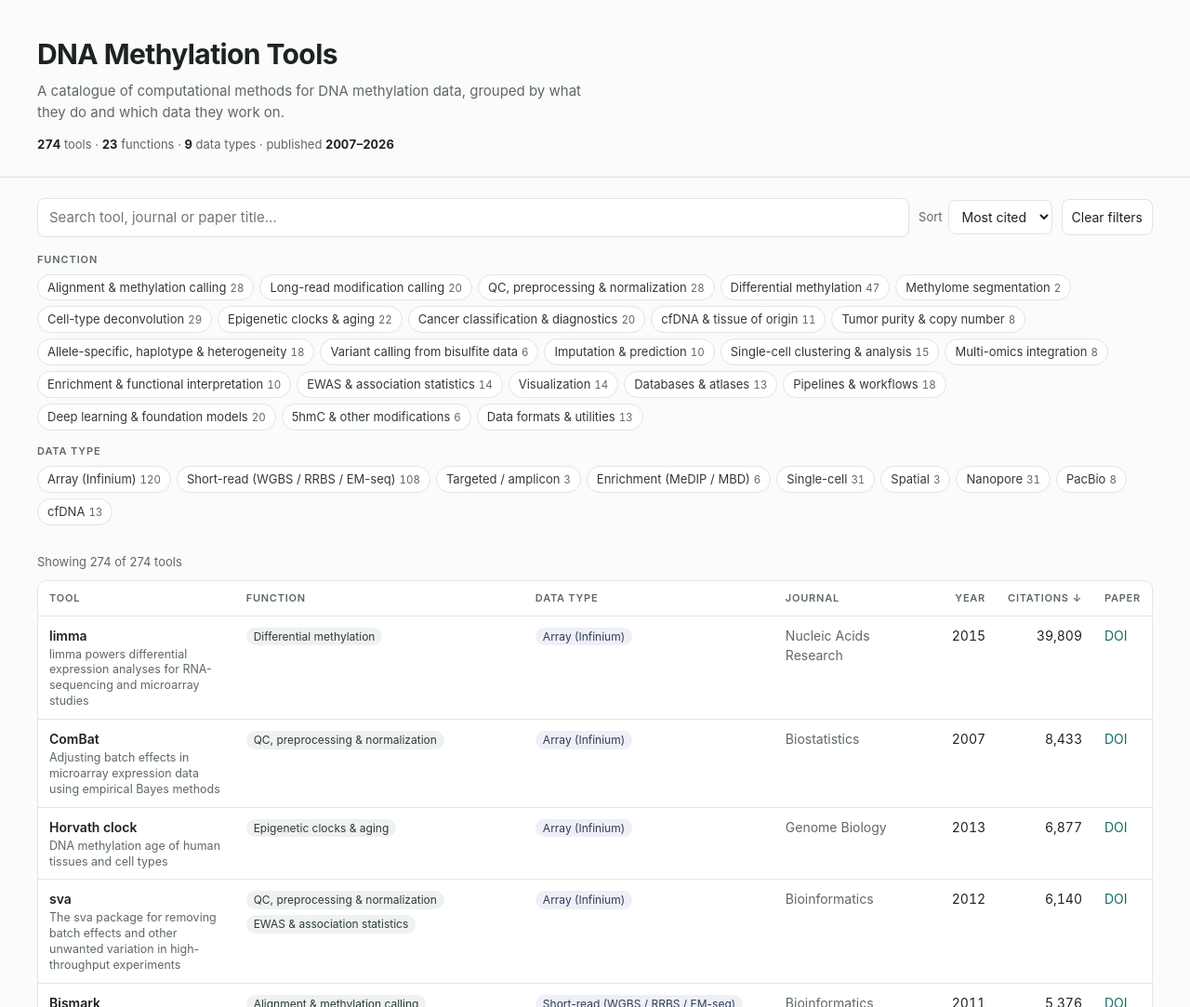
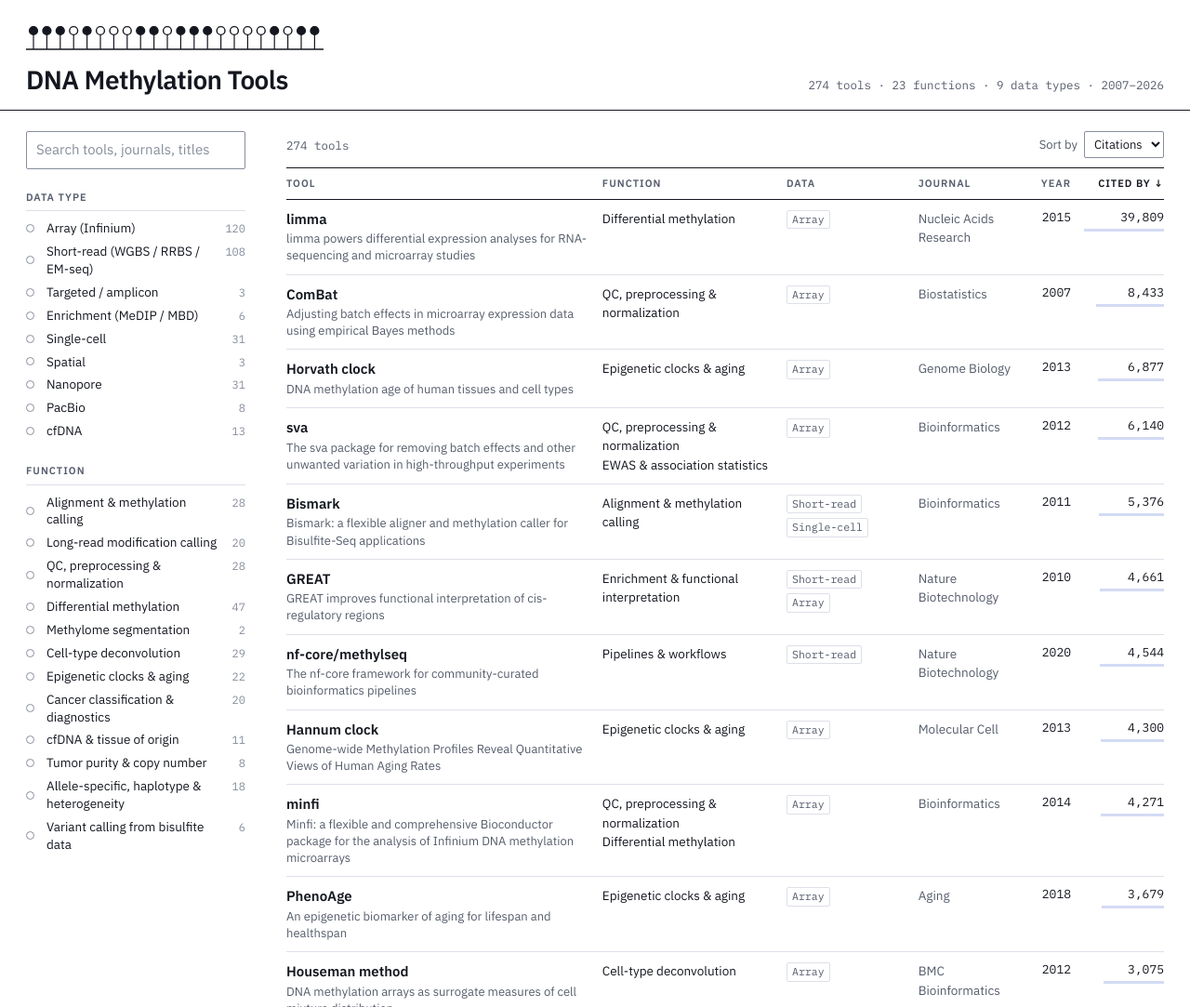
Before and after one commit to Hongxiang2023/awesome-methylation-tools, a plain HTML site: page index.html in a window 1280 px wide. Shown: the top 1083 px of the page at 93% size. Drawn offline with Linux system fonts and the light colour scheme.

Commit message:
Redesign site as a reference catalogue; drop intro blurbs
Facet sidebar replaces the chip clouds, ruled table with citation
bars, IBM Plex type, CpG lollipop masthead.

Co-Authored-By: Claude Fable 5.2 <noreply@anthropic.com>

```diff
--- a/assets/app.js
+++ b/assets/app.js
@@ -5,13 +5,18 @@
   var state = { q: "", sort: "citations", functions: new Set(), platforms: new Set() };
   var $ = function (id) { return document.getElementById(id); };
 
+  // Short labels for the data-type column; full names appear in the sidebar and on hover.
+  var SHORT = { array: "Array", bs: "Short-read", targeted: "Targeted", enrich: "Enrichment", sc: "Single-cell",
+                spatial: "Spatial", ont: "Nanopore", pacbio: "PacBio", cfdna: "cfDNA" };
+  var maxLog = Math.log10(1 + Math.max.apply(null, tools.map(function (t) { return t.citations || 0; })));
+
   function esc(s) {
     return String(s == null ? "" : s).replace(/[&<>"']/g, function (c) {
       return { "&": "&amp;", "<": "&lt;", ">": "&gt;", '"': "&quot;", "'": "&#39;" }[c];
     });
   }
 
-  // Within a group, selected chips are OR-ed; the two groups are AND-ed.
+  // Within a group, selected facets are OR-ed; the two groups are AND-ed.
   function matches(t) {
     var hit = function (sel, vals) {
       if (!sel.size) return true;
@@ -29,16 +34,17 @@
     return (b[k] || 0) - (a[k] || 0) || a.name.localeCompare(b.name);
   }
 
-  function buildChips(kind) {
+  function buildFacets(kind) {
     var box = $("f-" + kind), counts = {};
     tools.forEach(function (t) { t[kind].forEach(function (v) { counts[v] = (counts[v] || 0) + 1; }); });
     Object.keys(vocab[kind]).forEach(function (key) {
       if (!counts[key]) return;
       var b = document.createElement("button");
       b.type = "button";
-      b.className = "chip";
+      b.className = "facet";
       b.setAttribute("aria-pressed", "false");
-      b.innerHTML = esc(vocab[kind][key]) + '<span class="n">' + counts[key] + "</span>";
+      b.innerHTML = '<span class="dot"></span><span class="lbl">' + esc(vocab[kind][key]) +
+        '</span><span class="n">' + counts[key] + "</span>";
       b.addEventListener("click", function () {
         var on = state[kind].has(key);
         if (on) state[kind].delete(key); else state[kind].add(key);
@@ -50,37 +56,64 @@
   }
 
   function row(t) {
-    var name = t.url ? '<a href="' + esc(t.url) + '" target="_blank" rel="noopener">' + esc(t.name) + "</a>" : esc(t.name);
-    var tags = function (kind, cls) {
-      return t[kind].map(function (v) {
-        return '<span class="tag ' + cls + '">' + esc(vocab[kind][v] || v) + "</span>";
-      }).join("");
-    };
-    var paper = t.doi
-      ? '<a href="https://doi.org/' + esc(t.doi) + '" target="_blank" rel="noopener">DOI</a>'
-      : '<span title="No publication; see the tool link">—</span>';
+    var name = t.url
+      ? '<a class="name" href="' + esc(t.url) + '" target="_blank" rel="noopener">' + esc(t.name) + "</a>"
+      : '<span class="name">' + esc(t.name) + "</span>";
+    var title = "";
+    if (t.title) {
+      title = t.doi
+        ? '<a class="title" href="https://doi.org/' + esc(t.doi) + '" target="_blank" rel="noopener">' + esc(t.title) + "</a>"
+        : '<span class="title">' + esc(t.title) + "</span>";
+    }
+    var fns = t.functions.map(function (v) { return "<span>" + esc(vocab.functions[v] || v) + "</span>"; }).join("");
+    var plats = t.platforms.map(function (v) {
+      return '<span class="plat" title="' + esc(vocab.platforms[v] || v) + '">' + esc(SHORT[v] || v) + "</span>";
+    }).join("");
+    var cites = "–";
+    if (t.citations != null) {
+      var w = Math.round(100 * Math.log10(1 + t.citations) / maxLog);
+      cites = t.citations.toLocaleString("en-US") + '<span class="bar" style="width:' + w + '%"></span>';
+    }
     return "<tr>" +
-      '<td class="name">' + name + (t.title ? "<small>" + esc(t.title) + "</small>" : "") + "</td>" +
-      "<td>" + tags("functions", "f") + "</td>" +
-      "<td>" + tags("platforms", "p") + "</td>" +
-      '<td class="journal">' + esc(t.journal || "—") + "</td>" +
-      '<td class="num" data-label="Year">' + (t.year || "—") + "</td>" +
-      '<td class="num" data-label="Citations">' + (t.citations == null ? "—" : t.citations.toLocaleString("en-US")) + "</td>" +
-      "<td>" + paper + "</td></tr>";
+      '<td class="tool">' + name + title + "</td>" +
+      '<td class="fn">' + fns + "</td>" +
+      '<td class="data">' + plats + "</td>" +
+      '<td class="journal">' + esc(t.journal || "–") + "</td>" +
+      '<td class="num">' + (t.year || "–") + "</td>" +
+      '<td class="num cites">' + cites + "</td></tr>";
   }
 
   function render() {
     var list = tools.filter(matches).sort(sorter);
+    var active = state.functions.size + state.platforms.size;
     document.querySelector("#tools tbody").innerHTML = list.map(row).join("");
-    $("count").textContent = "Showing " + list.length + " of " + tools.length + " tools";
+    $("count").textContent = list.length === tools.length
+      ? tools.length + " tools"
+      : list.length + " of " + tools.length + " tools";
     $("empty").hidden = list.length > 0;
+    $("reset").hidden = !(active || state.q);
+    $("nactive").textContent = active ? "(" + active + ")" : "";
     document.querySelectorAll("th[data-sort]").forEach(function (th) {
       th.classList.toggle("active", th.dataset.sort === state.sort);
     });
   }
 
-  buildChips("functions");
-  buildChips("platforms");
+  // Masthead motif: a CpG lollipop track, the way bisulfite reads are usually drawn.
+  function lollipops() {
+    var pattern = "1110100011011100001011", out = '<line x1="0" y1="27" x2="320" y2="27" stroke="currentColor" stroke-width="1.5"/>';
+    for (var i = 0; i < pattern.length; i++) {
+      var x = 8 + i * 14.4, on = pattern[i] === "1";
+      out += '<line x1="' + x + '" y1="27" x2="' + x + '" y2="11" stroke="currentColor" stroke-width="1.2"/>' +
+        '<circle cx="' + x + '" cy="7" r="4.4" stroke="currentColor" stroke-width="1.4" fill="' +
+        (on ? "currentColor" : "none") + '"/>';
+    }
+    $("lollipops").innerHTML = out;
+  }
+
+  lollipops();
+  buildFacets("platforms");
+  buildFacets("functions");
+  if (window.matchMedia && window.matchMedia("(max-width: 900px)").matches) $("filters").removeAttribute("open");
 
   $("q").addEventListener("input", function (e) { state.q = e.target.value.trim().toLowerCase(); render(); });
   $("sort").addEventListener("change", function (e) { state.sort = e.target.value; render(); });
@@ -90,18 +123,17 @@
   $("reset").addEventListener("click", function () {
     state.q = ""; state.functions.clear(); state.platforms.clear();
     $("q").value = "";
-    document.querySelectorAll(".chip").forEach(function (c) { c.setAttribute("aria-pressed", "false"); });
+    document.querySelectorAll(".facet").forEach(function (c) { c.setAttribute("aria-pressed", "false"); });
     render();
   });
 
   var years = tools.map(function (t) { return t.year; }).filter(Boolean);
-  $("stats").innerHTML = "<b>" + tools.length + "</b> tools · <b>" + Object.keys(vocab.functions).length +
-    "</b> functions · <b>" + Object.keys(vocab.platforms).length + "</b> data types · published <b>" +
-    Math.min.apply(null, years) + "–" + Math.max.apply(null, years) + "</b>";
+  $("stats").textContent = tools.length + " tools · " + Object.keys(vocab.functions).length + " functions · " +
+    Object.keys(vocab.platforms).length + " data types · " + Math.min.apply(null, years) + "–" + Math.max.apply(null, years);
   $("updated").textContent = "Last refreshed " + D.updated + ".";
   $("reviews").innerHTML = D.reviews.map(function (r) {
-    return '<li><a href="https://doi.org/' + esc(r.doi) + '" target="_blank" rel="noopener">' + esc(r.title) +
-      "</a><br><span>" + esc(r.scope) + " · " + esc(r.journal) + " " + r.year + "</span></li>";
+    return '<li><span class="scope">' + esc(r.scope) + '</span><a href="https://doi.org/' + esc(r.doi) +
+      '" target="_blank" rel="noopener">' + esc(r.title) + '</a><span class="src">' + esc(r.journal) + " " + r.year + "</span></li>";
   }).join("");
 
   render();
--- a/assets/style.css
+++ b/assets/style.css
@@ -1,118 +1,166 @@
+/* Layout: a reference catalogue. Facet sidebar on the left, one ruled table on the right. */
 :root {
-  --bg: #fbfbf9;
-  --panel: #ffffff;
-  --ink: #1c2321;
-  --muted: #5d6966;
-  --line: #e1e5e2;
-  --accent: #0f6e63;
-  --accent-ink: #ffffff;
-  --chip: #eef2f0;
-  --chip-ink: #2f3b38;
-  --plat: #eef0f7;
-  --plat-ink: #333b5c;
+  --bg: #ffffff;
+  --ink: #14171f;
+  --muted: #555c6b;
+  --faint: #878e9c;
+  --line: #dde0e7;
+  --wash: #f3f4f8;
+  --accent: #1d3fa8;
+  --bar: #d3dbf4;
+  --sans: "IBM Plex Sans", "Helvetica Neue", Arial, sans-serif;
+  --mono: "IBM Plex Mono", ui-monospace, Menlo, Consolas, monospace;
 }
 @media (prefers-color-scheme: dark) {
   :root {
-    --bg: #131716;
-    --panel: #1a201e;
-    --ink: #e7ecea;
-    --muted: #9aa7a3;
-    --line: #2b3431;
-    --accent: #4fc3b3;
-    --accent-ink: #06211d;
-    --chip: #242d2a;
-    --chip-ink: #cfd9d6;
-    --plat: #252a3d;
-    --plat-ink: #c9cfee;
+    --bg: #0f1218;
+    --ink: #e6e8ee;
+    --muted: #a3aab8;
+    --faint: #717989;
+    --line: #272c38;
+    --wash: #171b24;
+    --accent: #93abff;
+    --bar: #2a3663;
+    color-scheme: dark;
   }
 }
+
 * { box-sizing: border-box; }
-body {
-  margin: 0;
-  background: var(--bg);
-  color: var(--ink);
-  font: 15px/1.5 -apple-system, BlinkMacSystemFont, "Segoe UI", Roboto, Helvetica, Arial, sans-serif;
+html { -webkit-text-size-adjust: 100%; }
+body { margin: 0; background: var(--bg); color: var(--ink); font: 15px/1.5 var(--sans); }
+a { color: inherit; text-decoration: underline; text-decoration-color: var(--line); text-underline-offset: 3px; }
+a:hover { color: var(--accent); text-decoration-color: currentColor; }
+code { font: 0.9em var(--mono); }
+:focus-visible { outline: 2px solid var(--accent); outline-offset: 2px; }
+.wrap { max-width: 1400px; margin: 0 auto; padding: 0 28px; }
+
+/* Masthead */
+.masthead { border-bottom: 1px solid var(--ink); padding: 26px 0 16px; }
+.lollipops { display: block; width: 320px; max-width: 100%; height: auto; color: var(--ink); margin-bottom: 14px; }
+.titlebar { display: flex; flex-wrap: wrap; align-items: baseline; justify-content: space-between; gap: 6px 32px; }
+h1 { margin: 0; font-size: 28px; font-weight: 600; letter-spacing: -0.02em; line-height: 1.15; }
+.stats { margin: 0; font: 12.5px var(--mono); color: var(--muted); }
+
+/* Two-column layout */
+.layout { display: grid; grid-template-columns: 236px minmax(0, 1fr); gap: 44px; align-items: start; }
+.side { position: sticky; top: 0; max-height: 100vh; overflow-y: auto; padding: 22px 0 28px; }
+main { min-width: 0; padding: 22px 0 56px; }
+
+#q {
+  width: 100%; padding: 8px 10px; font: inherit; color: var(--ink); background: var(--bg);
+  border: 1px solid var(--faint); border-radius: 2px;
 }
-a { color: var(--accent); text-decoration: none; }
-a:hover { text-decoration: underline; }
-code { font-size: .92em; background: var(--chip); padding: 1px 5px; border-radius: 4px; }
-.wrap { max-width: 1240px; margin: 0 auto; padding: 0 20px; }
+#q::placeholder { color: var(--faint); }
+.filters summary { display: none; }
+.facet-group { margin-top: 22px; }
+.facet-group h2, th, .reviews h2 {
+  font-size: 11px; font-weight: 600; letter-spacing: 0.09em; text-transform: uppercase; color: var(--muted);
+}
+.facet-group h2 { margin: 0 0 6px; padding-bottom: 6px; border-bottom: 1px solid var(--line); }
+.facet {
+  display: grid; grid-template-columns: 14px 1fr auto; gap: 8px; align-items: baseline; width: 100%;
+  padding: 3px 0; border: 0; background: none; color: var(--ink); font: 13.5px/1.4 var(--sans);
+  text-align: left; cursor: pointer;
+}
+.facet .dot {
+  width: 9px; height: 9px; border-radius: 50%; border: 1.5px solid var(--faint); align-self: center;
+}
+.facet .n { font: 12px var(--mono); color: var(--faint); }
+.facet:hover .lbl { color: var(--accent); }
+.facet:hover .dot { border-color: var(--accent); }
+.facet[aria-pressed="true"] { font-weight: 600; }
+.facet[aria-pressed="true"] .dot { background: var(--ink); border-color: var(--ink); }
+.facet[aria-pressed="true"] .n { color: var(--ink); }
 
-.top { border-bottom: 1px solid var(--line); padding: 36px 0 24px; }
-h1 { margin: 0 0 6px; font-size: 30px; letter-spacing: -.02em; }
-.lede { margin: 0; color: var(--muted); max-width: 62ch; }
-.stats { margin: 14px 0 0; font-size: 13px; color: var(--muted); }
-.stats b { color: var(--ink); font-variant-numeric: tabular-nums; }
+/* Toolbar above the table */
+.toolbar { display: flex; flex-wrap: wrap; align-items: center; gap: 8px 18px; padding-bottom: 10px; }
+.count { margin: 0 auto 0 0; font: 12.5px var(--mono); color: var(--muted); }
+#reset {
+  font: 13px var(--sans); color: var(--accent); background: none; border: 0; padding: 0; cursor: pointer;
+  text-decoration: underline; text-underline-offset: 3px;
+}
+.sort { font-size: 13px; color: var(--muted); }
+select {
+  font: 13px var(--sans); color: var(--ink); background: var(--bg);
+  border: 1px solid var(--faint); border-radius: 2px; padding: 4px 6px; margin-left: 4px;
+}
 
-.controls { padding: 22px 0 6px; }
-.row { display: flex; gap: 10px; flex-wrap: wrap; align-items: center; margin-bottom: 16px; }
-#q {
-  flex: 1 1 280px; min-width: 0; padding: 9px 12px; font: inherit; color: var(--ink);
-  background: var(--panel); border: 1px solid var(--line); border-radius: 8px;
-}
-#q:focus, select:focus, button:focus-visible { outline: 2px solid var(--accent); outline-offset: 1px; }
-.sort { font-size: 13px; color: var(--muted); display: flex; align-items: center; gap: 6px; }
-select, #reset {
-  font: inherit; font-size: 14px; color: var(--ink); background: var(--panel);
-  border: 1px solid var(--line); border-radius: 8px; padding: 8px 10px; cursor: pointer;
-}
-.group { margin-bottom: 14px; }
-.group h2 {
-  margin: 0 0 7px; font-size: 11px; font-weight: 600; letter-spacing: .08em;
-  text-transform: uppercase; color: var(--muted);
-}
-.chips { display: flex; flex-wrap: wrap; gap: 6px; }
-.chip {
-  font: inherit; font-size: 13px; line-height: 1.3; padding: 5px 10px; border-radius: 999px;
-  border: 1px solid var(--line); background: var(--panel); color: var(--chip-ink); cursor: pointer;
-}
-.chip .n { color: var(--muted); font-size: 11.5px; margin-left: 4px; font-variant-numeric: tabular-nums; }
-.chip:hover { border-color: var(--accent); }
-.chip[aria-pressed="true"] { background: var(--accent); border-color: var(--accent); color: var(--accent-ink); }
-.chip[aria-pressed="true"] .n { color: inherit; opacity: .8; }
-
-.count { margin: 10px 0; font-size: 13px; color: var(--muted); }
-.tablewrap { background: var(--panel); border: 1px solid var(--line); border-radius: 10px; overflow-x: auto; }
-table { width: 100%; border-collapse: collapse; font-size: 14px; }
-th, td { text-align: left; padding: 10px 12px; vertical-align: top; border-bottom: 1px solid var(--line); }
-tbody tr:last-child td { border-bottom: 0; }
-th {
-  font-size: 11px; font-weight: 600; letter-spacing: .07em; text-transform: uppercase;
-  color: var(--muted); white-space: nowrap; background: var(--panel); position: sticky; top: 0;
+/* Table */
+table { width: 100%; border-collapse: collapse; font-size: 13.5px; }
+thead th {
+  text-align: left; padding: 8px 14px 8px 0; white-space: nowrap; position: sticky; top: 0;
+  background: var(--bg); border-top: 1px solid var(--ink); border-bottom: 1px solid var(--ink);
 }
 th[data-sort] { cursor: pointer; }
-th[data-sort]:hover { color: var(--ink); }
+th[data-sort]:hover, th.active { color: var(--ink); }
 th.active::after { content: " ↓"; }
 th.active[data-sort="name"]::after { content: " ↑"; }
-.num { text-align: right; font-variant-numeric: tabular-nums; white-space: nowrap; }
-td.name { font-weight: 600; min-width: 150px; }
-td.name small { display: block; font-weight: 400; color: var(--muted); font-size: 12.5px; line-height: 1.35; margin-top: 2px; max-width: 46ch; }
-td.journal { color: var(--muted); min-width: 120px; }
-.tag {
-  display: inline-block; font-size: 12px; line-height: 1.3; padding: 2px 8px; margin: 0 4px 4px 0;
-  border-radius: 999px; background: var(--chip); color: var(--chip-ink); white-space: nowrap;
+td { padding: 10px 14px 10px 0; vertical-align: top; border-bottom: 1px solid var(--line); }
+th:last-child, td:last-child { padding-right: 0; }
+tbody tr:hover { background: var(--wash); }
+.num { text-align: right; }
+td.num { font: 13px var(--mono); white-space: nowrap; }
+td.tool { width: 36%; }
+.tool .name { font-size: 15px; font-weight: 600; }
+.tool .title { display: block; margin-top: 1px; color: var(--muted); font-size: 13px; line-height: 1.4; text-decoration: none; }
+.tool a.title:hover { color: var(--accent); text-decoration: underline; }
+td.fn { width: 21%; color: var(--ink); }
+td.fn span { display: block; }
+td.data { width: 15%; }
+.plat {
+  display: inline-block; margin: 0 4px 4px 0; padding: 0 5px; border: 1px solid var(--line); border-radius: 2px;
+  font: 11.5px/1.6 var(--mono); color: var(--muted); white-space: nowrap;
 }
-.tag.p { background: var(--plat); color: var(--plat-ink); }
-.empty { text-align: center; color: var(--muted); padding: 30px 0; }
+td.journal { color: var(--muted); }
+td.cites { min-width: 86px; }
+.bar { display: block; height: 3px; margin: 4px 0 0 auto; background: var(--bar); }
+.empty { padding: 36px 0; color: var(--muted); border-bottom: 1px solid var(--line); margin: 0; }
 
-.reviews { margin: 44px 0 10px; }
-.reviews h2 { font-size: 19px; margin: 0 0 4px; }
-.hint { color: var(--muted); margin: 0 0 12px; font-size: 14px; }
+/* Reviews and footer */
+.reviews { margin-top: 56px; }
+.reviews h2 { margin: 0; padding: 8px 0; border-top: 1px solid var(--ink); border-bottom: 1px solid var(--ink); }
 .reviews ul { margin: 0; padding: 0; list-style: none; }
-.reviews li { padding: 9px 0; border-top: 1px solid var(--line); }
-.reviews li span { color: var(--muted); font-size: 13px; }
-.foot { padding-top: 22px; padding-bottom: 44px; color: var(--muted); font-size: 13px; }
-.foot p { margin: 0 0 6px; }
+.reviews li {
+  display: grid; grid-template-columns: 210px minmax(0, 1fr) auto; gap: 4px 20px;
+  padding: 9px 0; border-bottom: 1px solid var(--line); font-size: 13.5px;
+}
+.reviews .scope { color: var(--muted); }
+.reviews .src { font: 12.5px var(--mono); color: var(--muted); text-align: right; }
+.foot { margin-top: 34px; font-size: 12.5px; color: var(--muted); max-width: 70ch; }
+.foot p { margin: 0 0 4px; }
 
-@media (max-width: 760px) {
-  h1 { font-size: 24px; }
+/* Narrow screens: filters fold away, rows stack */
+@media (max-width: 900px) {
   .wrap { padding: 0 16px; }
-  .tablewrap { border: 0; background: none; overflow: visible; }
+  h1 { font-size: 23px; }
+  .layout { display: block; }
+  .side { position: static; max-height: none; overflow: visible; padding: 16px 0 0; }
+  .filters { margin-top: 10px; border-bottom: 1px solid var(--line); }
+  .filters summary {
+    display: block; cursor: pointer; padding: 8px 0; font-size: 13.5px; font-weight: 600; list-style: none;
+  }
+  .filters summary::-webkit-details-marker { display: none; }
+  .filters summary::after { content: "+"; float: right; font-family: var(--mono); }
+  .filters[open] summary::after { content: "–"; }
+  .filters .facet-group:first-of-type { margin-top: 6px; }
+  .filters .facet-group:last-of-type { padding-bottom: 14px; }
+  .facet { padding: 6px 0; }
+  main { padding-top: 14px; }
   thead { display: none; }
-  table, tbody, tr, td { display: block; width: 100%; }
-  tr { background: var(--panel); border: 1px solid var(--line); border-radius: 10px; padding: 12px; margin-bottom: 10px; }
-  td { border: 0; padding: 2px 0; text-align: left; }
-  td.num { text-align: left; display: inline-block; width: auto; margin-right: 12px; color: var(--muted); }
-  td.num::before { content: attr(data-label) " "; font-size: 12px; }
-  td.name small { max-width: none; }
+  table { border-top: 1px solid var(--ink); }
+  table, tbody, tr, td { display: block; width: auto; }
+  td.tool, td.fn, td.data { width: auto; }
+  tr { padding: 12px 0; border-bottom: 1px solid var(--line); }
+  tbody tr:hover { background: none; }
+  td { padding: 0; border: 0; text-align: left; }
+  td.fn { margin-top: 6px; color: var(--muted); }
+  td.fn span { display: inline; }
+  td.fn span + span::before { content: " · "; }
+  td.data { margin-top: 6px; }
+  td.journal, td.num { display: inline; font: 12.5px var(--mono); color: var(--muted); }
+  td.journal::after { content: " · "; }
+  td.cites::before { content: " · cited by "; }
+  .bar { display: none; }
+  .reviews li { grid-template-columns: 1fr; }
+  .reviews .src { text-align: left; }
 }
--- a/index.html
+++ b/index.html
@@ -5,71 +5,78 @@
 <meta name="viewport" content="width=device-width, initial-scale=1">
 <title>DNA Methylation Tools</title>
 <meta name="description" content="A searchable catalogue of computational methods for DNA methylation data, grouped by function and data type.">
+<link rel="preconnect" href="https://fonts.googleapis.com">
+<link rel="preconnect" href="https://fonts.gstatic.com" crossorigin>
+<link rel="stylesheet" href="https://fonts.googleapis.com/css2?family=IBM+Plex+Mono:wght@400;500&family=IBM+Plex+Sans:wght@400;500;600&display=swap">
 <link rel="stylesheet" href="assets/style.css">
 </head>
 <body>
-<header class="top">
+<header class="masthead">
   <div class="wrap">
+    <!-- CpG lollipop track: filled = methylated, open = unmethylated -->
+    <svg class="lollipops" id="lollipops" viewBox="0 0 320 30" role="img" aria-label="CpG methylation lollipop diagram"></svg>
+    <div class="titlebar">
       <h1>DNA Methylation Tools</h1>
-    <p class="lede">A catalogue of computational methods for DNA methylation data, grouped by what they do and which data they work on.</p>
       <p class="stats" id="stats"></p>
+    </div>
   </div>
 </header>
 
-<main class="wrap">
-  <section class="controls" aria-label="Filters">
-    <div class="row">
-      <input id="q" type="search" placeholder="Search tool, journal or paper title…" aria-label="Search">
-      <label class="sort">Sort
+<div class="wrap layout">
+  <aside class="side" aria-label="Filters">
+    <input id="q" type="search" placeholder="Search tools, journals, titles" aria-label="Search">
+    <details class="filters" id="filters" open>
+      <summary>Filters <span id="nactive"></span></summary>
+      <div class="facet-group">
+        <h2>Data type</h2>
+        <div class="facets" id="f-platforms"></div>
+      </div>
+      <div class="facet-group">
+        <h2>Function</h2>
+        <div class="facets" id="f-functions"></div>
+      </div>
+    </details>
+  </aside>
+
+  <main>
+    <div class="toolbar">
+      <p class="count" id="count" aria-live="polite"></p>
+      <button id="reset" type="button" hidden>Clear filters</button>
+      <label class="sort" for="sort">Sort by
         <select id="sort">
-          <option value="citations">Most cited</option>
-          <option value="year">Newest</option>
-          <option value="name">Name A–Z</option>
+          <option value="citations">Citations</option>
+          <option value="year">Year</option>
+          <option value="name">Name</option>
         </select>
       </label>
-      <button id="reset" type="button">Clear filters</button>
     </div>
-    <div class="group">
-      <h2>Function</h2>
-      <div class="chips" id="f-functions"></div>
-    </div>
-    <div class="group">
-      <h2>Data type</h2>
-      <div class="chips" id="f-platforms"></div>
-    </div>
-  </section>
 
-  <p class="count" id="count" aria-live="polite"></p>
-
-  <div class="tablewrap">
     <table id="tools">
       <thead>
         <tr>
           <th data-sort="name">Tool</th>
           <th>Function</th>
-          <th>Data type</th>
+          <th>Data</th>
           <th>Journal</th>
           <th data-sort="year" class="num">Year</th>
-          <th data-sort="citations" class="num">Citations</th>
-          <th>Paper</th>
+          <th data-sort="citations" class="num">Cited by</th>
         </tr>
       </thead>
       <tbody></tbody>
     </table>
-  </div>
     <p class="empty" id="empty" hidden>No tools match these filters.</p>
 
     <section class="reviews">
       <h2>Reviews and benchmarks</h2>
-    <p class="hint">Good starting points for each area. No single review covers every data type, which is why this catalogue exists.</p>
       <ul id="reviews"></ul>
     </section>
+
+    <footer class="foot">
+      <p>Journal, year and citation counts come from <a href="https://www.crossref.org/">Crossref</a>; its counts run lower than Google Scholar's. <span id="updated"></span></p>
+      <p>To add or correct a tool, edit <code>data/tools.tsv</code> in the <a href="https://github.com/Hongxiang2023/awesome-methylation-tools">repository</a> and open a pull request.</p>
+    </footer>
   </main>
-
-<footer class="wrap foot">
-  <p>Journal, year and citation counts come from <a href="https://www.crossref.org/">Crossref</a> and are refreshed by <code>scripts/build.py</code>. Crossref counts are usually lower than Google Scholar's. <span id="updated"></span></p>
-  <p>Missing a tool, or spotted a mistake? Edit <code>data/tools.tsv</code> and open a pull request.</p>
-</footer>
+</div>
 
 <script src="data/tools.js"></script>
 <script src="assets/app.js"></script>
```
Lines whose indentation alone changed are shown as unchanged.
